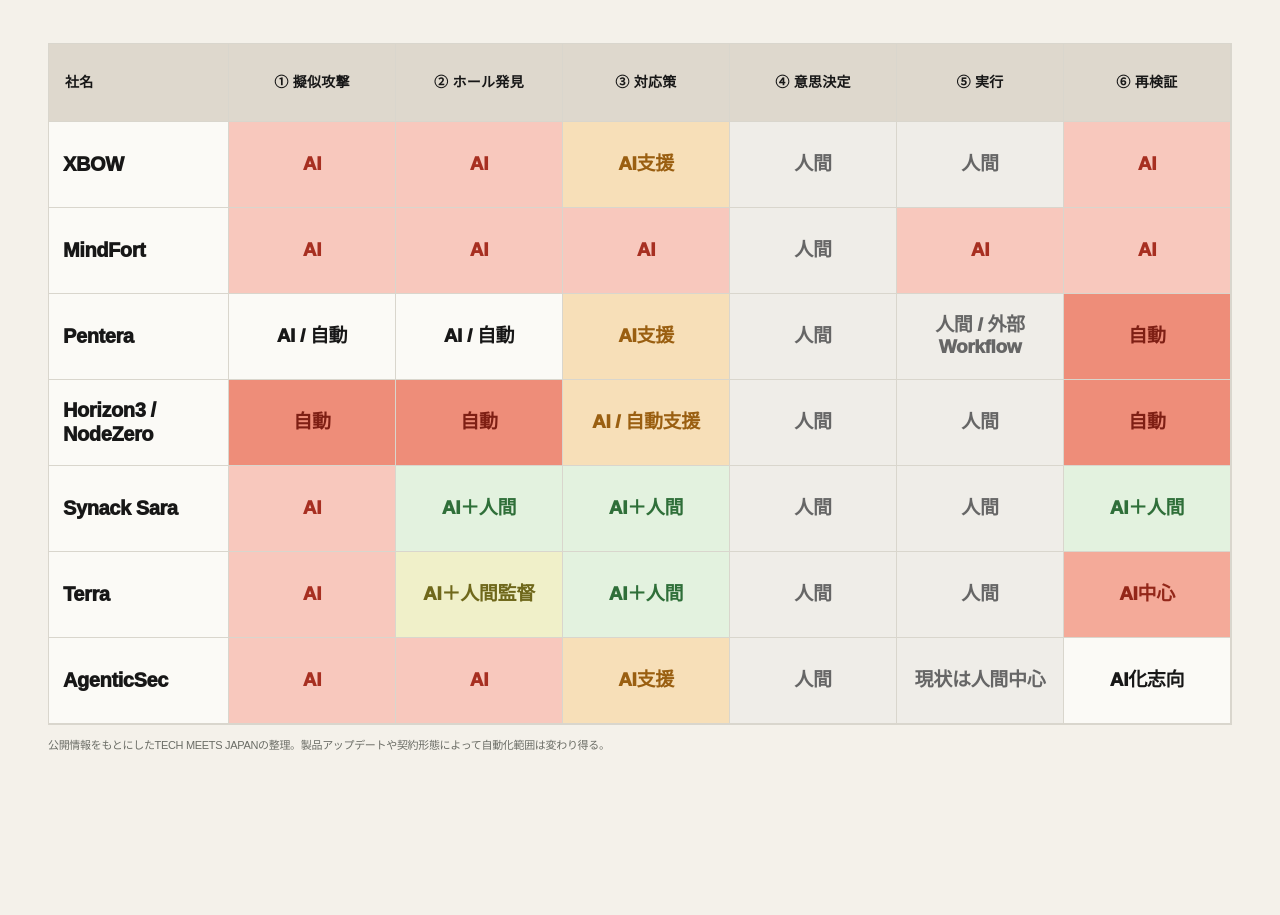
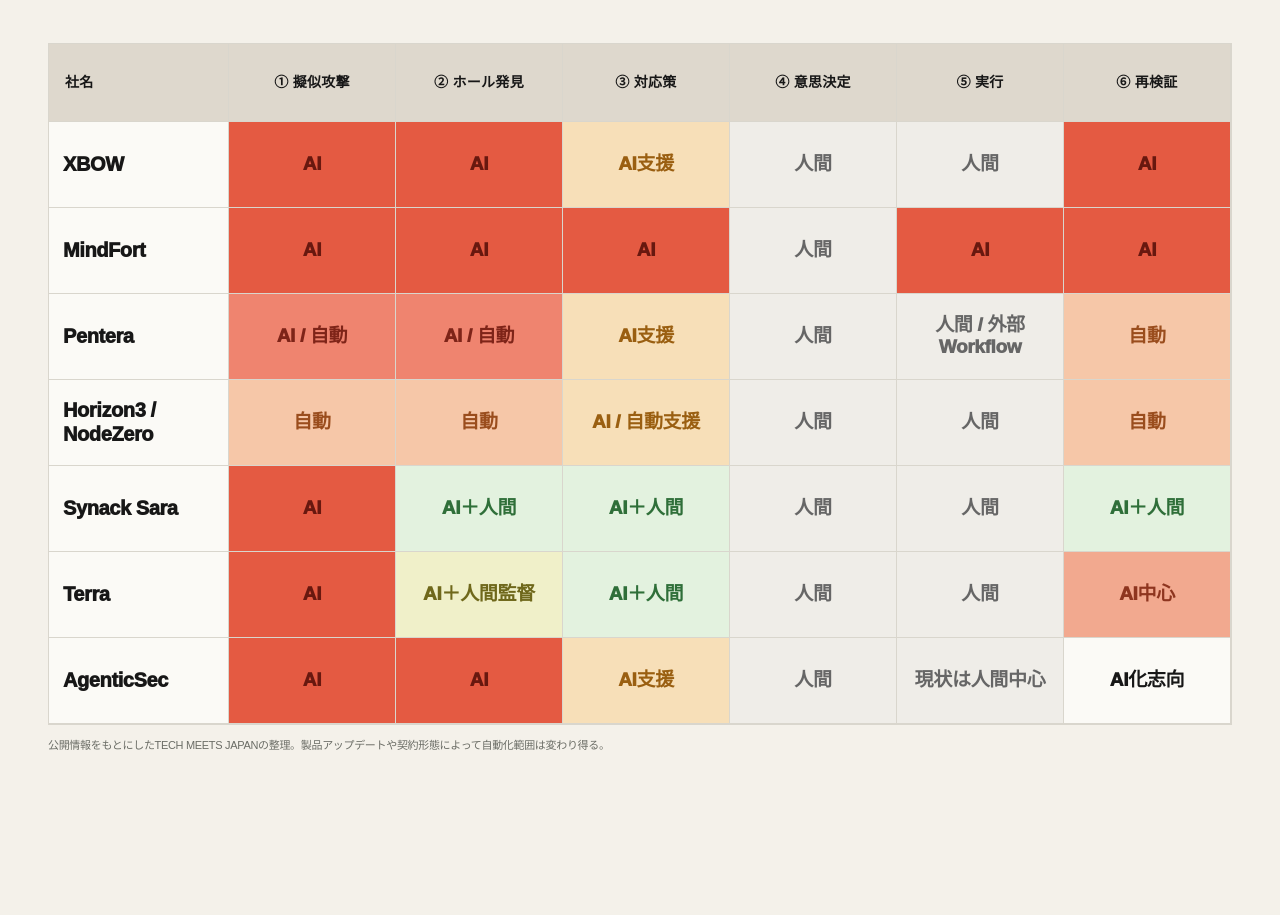
Before and after one commit to yasu-kai/tech-meets-japan, a Next.js app: page /research/offensive-ai in a window 1280 px wide. Shown: the part 1672-2587 px from the top of the page. Built offline with nearby package versions, Linux system fonts and the light colour scheme.

Commit message:
Refine automation heatmap by autonomy depth

```diff
--- a/app/globals.css
+++ b/app/globals.css
@@ -495,9 +495,10 @@
 .automation-row .tone-hybrid{background:#e3f2df;color:#2f6f39}
 .automation-row .tone-supervised{background:#f0f0c9;color:#6f681b}
 .automation-row .tone-assist{background:#f7dfb8;color:#9a5f11}
-.automation-row .tone-ai{background:#f8c8bd;color:#a72f21}
-.automation-row .tone-ai-centered{background:#f4aa99;color:#932719}
-.automation-row .tone-auto{background:#ee8d79;color:#7e1f14}
+.automation-row .tone-auto{background:#f6c7a8;color:#9a4d1d}
+.automation-row .tone-ai-centered{background:#f2a98f;color:#8e351f}
+.automation-row .tone-ai-auto{background:#ef846f;color:#7e2418}
+.automation-row .tone-ai{background:#e45a42;color:#68180f}
 .automation-row .tone-neutral{background:#fbfaf6;color:#171717}
 .automation-row:hover>*{filter:brightness(.985)}
 .research-note{font-size:11px;line-height:1.55;color:var(--muted);margin-top:12px}
```
